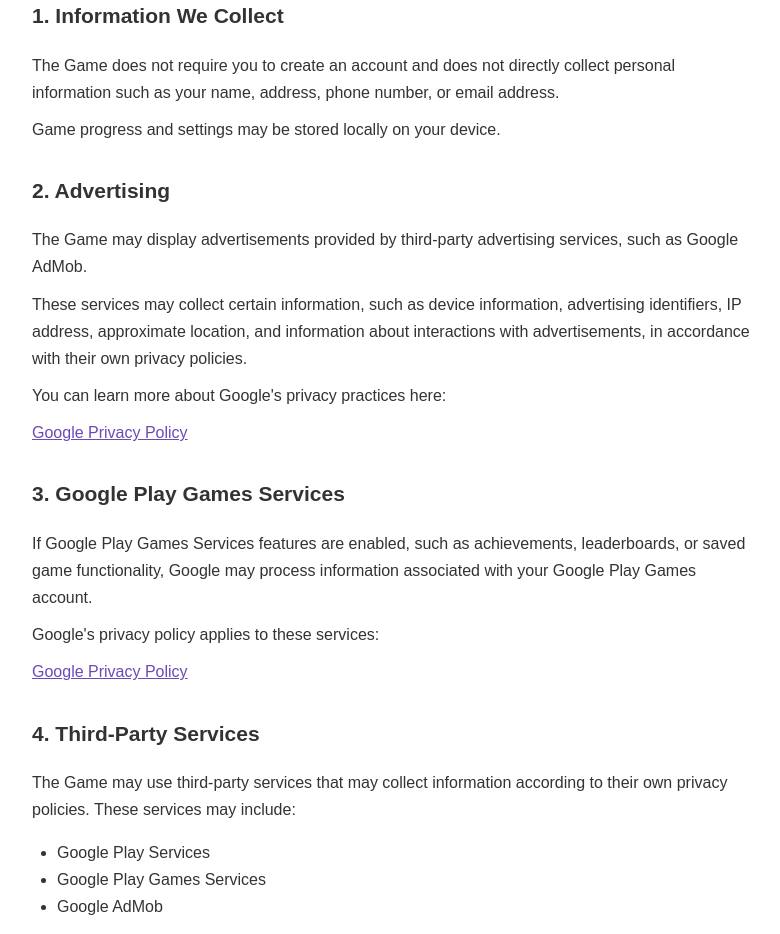
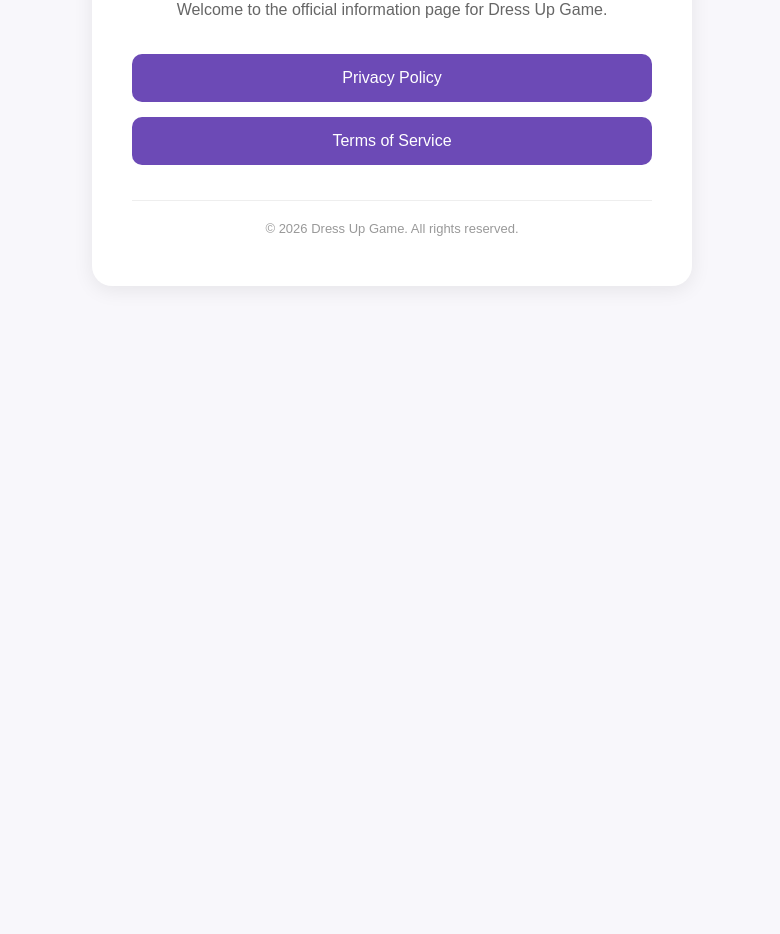
Before and after one commit to devilica/dress-up-make-up-girls, a plain HTML site: page index.html in a window 1280 px wide. Shown: the part 309-1243 px from the top of the page, without its empty margins (248-1028 px from the left). After the commit the page ends 800 px from the top, so only its background shows below. Drawn offline with Linux system fonts and the light colour scheme.

Commit message:
Revise privacy policy page title and content
Updated the title and content of the privacy policy page to reflect the game's name and added links to the privacy policy and terms of service.

```diff
--- a/index.html
+++ b/index.html
@@ -4,7 +4,7 @@
     <meta charset="UTF-8">
     <meta name="viewport" content="width=device-width, initial-scale=1.0">
 
-    <title>Privacy Policy - Dress Up Game</title>
+    <title>Dress Up Game</title>
 
     <style>
         * {
@@ -13,67 +13,73 @@
 
         body {
             margin: 0;
-            padding: 0;
+            min-height: 100vh;
+            display: flex;
+            align-items: center;
+            justify-content: center;
             font-family: Arial, Helvetica, sans-serif;
             background: #f8f7fb;
             color: #333;
-            line-height: 1.7;
         }
 
         .container {
-            max-width: 800px;
-            margin: 50px auto;
-            padding: 40px;
+            width: 90%;
+            max-width: 600px;
+            padding: 50px 40px;
+            text-align: center;
             background: #fff;
-            border-radius: 16px;
+            border-radius: 20px;
             box-shadow: 0 4px 20px rgba(0, 0, 0, 0.08);
         }
 
         h1 {
-            margin-top: 0;
+            margin: 0 0 15px;
+            font-size: 34px;
             color: #222;
-            font-size: 32px;
-        }
-
-        h2 {
-            margin-top: 30px;
-            color: #333;
-            font-size: 21px;
         }
 
         p {
-            margin: 10px 0;
+            margin-bottom: 35px;
+            color: #666;
+            font-size: 16px;
         }
 
-        ul {
-            padding-left: 25px;
-        }
-
-        .date {
-            color: #777;
-            margin-bottom: 30px;
+        .links {
+            display: flex;
+            flex-direction: column;
+            gap: 15px;
         }
 
         a {
-            color: #6c4ab6;
+            display: block;
+            padding: 15px 20px;
+            border-radius: 10px;
+            background: #6c4ab6;
+            color: #fff;
+            text-decoration: none;
+            font-size: 16px;
+            transition: opacity 0.2s ease;
+        }
+
+        a:hover {
+            opacity: 0.85;
         }
 
         .footer {
-            margin-top: 40px;
+            margin-top: 35px;
             padding-top: 20px;
             border-top: 1px solid #eee;
-            color: #777;
-            font-size: 14px;
+            color: #999;
+            font-size: 13px;
         }
 
         @media (max-width: 600px) {
             .container {
-                margin: 20px;
-                padding: 25px;
+                padding: 40px 25px;
             }
 
             h1 {
-                font-size: 27px;
+                font-size: 28px;
             }
         }
     </style>
@@ -83,133 +89,21 @@
 
 <div class="container">
 
-    <h1>Privacy Policy</h1>
+    <h1>Dress Up Game</h1>
 
-    <p class="date">
-        Last updated: September 26, 2026
+    <p>
+        Welcome to the official information page for Dress Up Game.
     </p>
 
-    <p>
-        This Privacy Policy explains how <strong>Dress Up Game</strong>
-        ("the Game", "we", "us", or "our") handles information when you
-        use our mobile application.
-    </p>
+    <div class="links">
+        <a href="privacy.html">
+            Privacy Policy
+        </a>
 
-    <h2>1. Information We Collect</h2>
-
-    <p>
-        The Game does not require you to create an account and does not
-        directly collect personal information such as your name, address,
-        phone number, or email address.
-    </p>
-
-    <p>
-        Game progress and settings may be stored locally on your device.
-    </p>
-
-    <h2>2. Advertising</h2>
-
-    <p>
-        The Game may display advertisements provided by third-party
-        advertising services, such as Google AdMob.
-    </p>
-
-    <p>
-        These services may collect certain information, such as device
-        information, advertising identifiers, IP address, approximate
-        location, and information about interactions with advertisements,
-        in accordance with their own privacy policies.
-    </p>
-
-    <p>
-        You can learn more about Google's privacy practices here:
-    </p>
-
-    <p>
-        <a href="https://policies.google.com/privacy" target="_blank"
-           rel="noopener noreferrer">
-            Google Privacy Policy
+        <a href="terms.html">
+            Terms of Service
         </a>
-    </p>
-
-    <h2>3. Google Play Games Services</h2>
-
-    <p>
-        If Google Play Games Services features are enabled, such as
-        achievements, leaderboards, or saved game functionality, Google
-        may process information associated with your Google Play Games
-        account.
-    </p>
-
-    <p>
-        Google's privacy policy applies to these services:
-    </p>
-
-    <p>
-        <a href="https://policies.google.com/privacy" target="_blank"
-           rel="noopener noreferrer">
-            Google Privacy Policy
-        </a>
-    </p>
-
-    <h2>4. Third-Party Services</h2>
-
-    <p>
-        The Game may use third-party services that may collect information
-        according to their own privacy policies. These services may include:
-    </p>
-
-    <ul>
-        <li>Google Play Services</li>
-        <li>Google Play Games Services</li>
-        <li>Google AdMob</li>
-    </ul>
-
-    <p>
-        We do not sell or rent users' personal information.
-    </p>
-
-    <h2>5. Children's Privacy</h2>
-
-    <p>
-        The Game is not intended to knowingly collect personal information
-        from children. We do not knowingly collect personal information
-        directly from children.
-    </p>
-
-    <p>
-        Where advertising services are used, their applicable policies and
-        settings regarding children and personalized advertising apply.
-    </p>
-
-    <h2>6. Data Security</h2>
-
-    <p>
-        We take reasonable measures to avoid unnecessary collection of
-        personal information. Since most game data is stored locally on
-        the user's device, we do not maintain a personal database of users.
-    </p>
-
-    <h2>7. Changes to This Privacy Policy</h2>
-
-    <p>
-        We may update this Privacy Policy from time to time. Any changes
-        will be posted on this page with an updated "Last updated" date.
-    </p>
-
-    <h2>8. Contact</h2>
-
-    <p>
-        If you have any questions about this Privacy Policy, you can
-        contact us at:
-    </p>
-
-    <p>
-        <strong>Email:</strong>
-        <a href="mailto:mojasavrsenaproslava@gmail.com">
-            mojasavrsenaproslava@gmail.com
-        </a>
-    </p>
+    </div>
 
     <div class="footer">
         &copy; 2026 Dress Up Game. All rights reserved.
```
